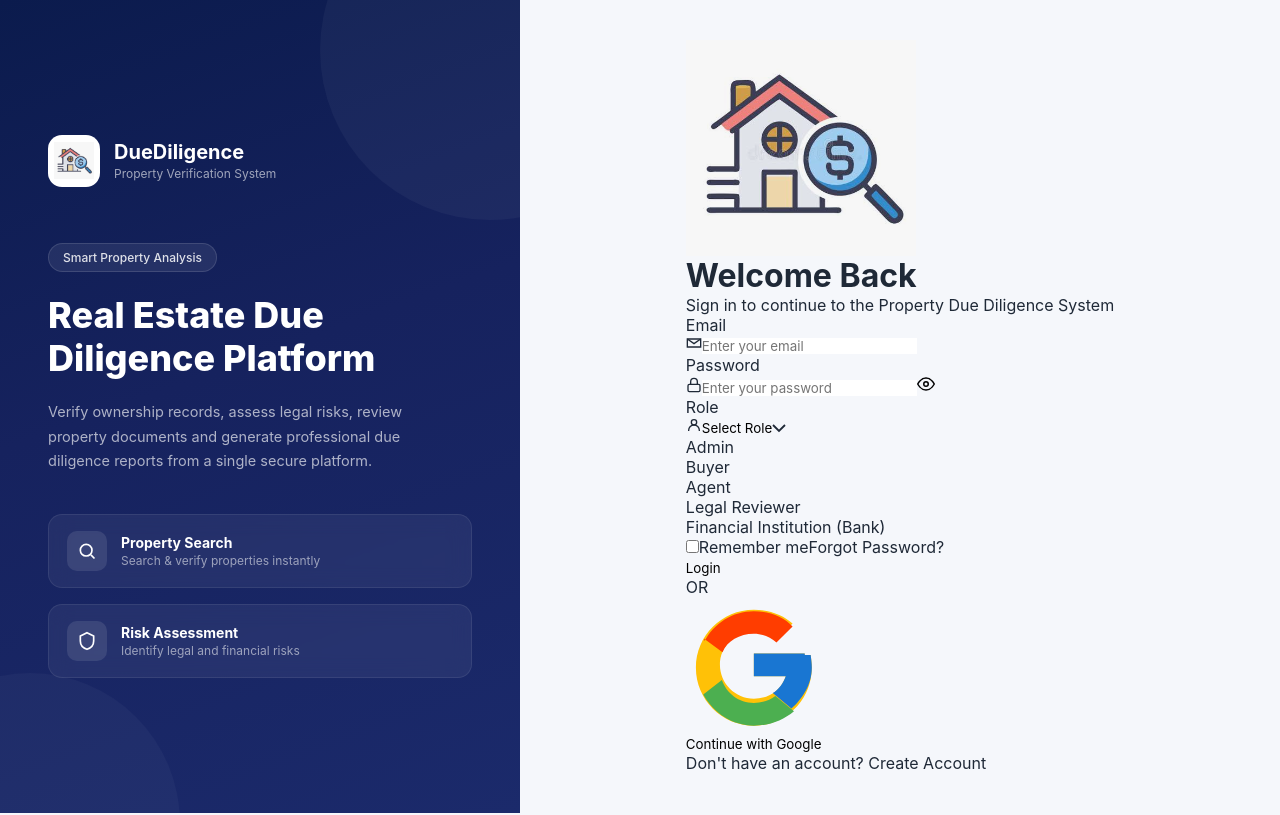
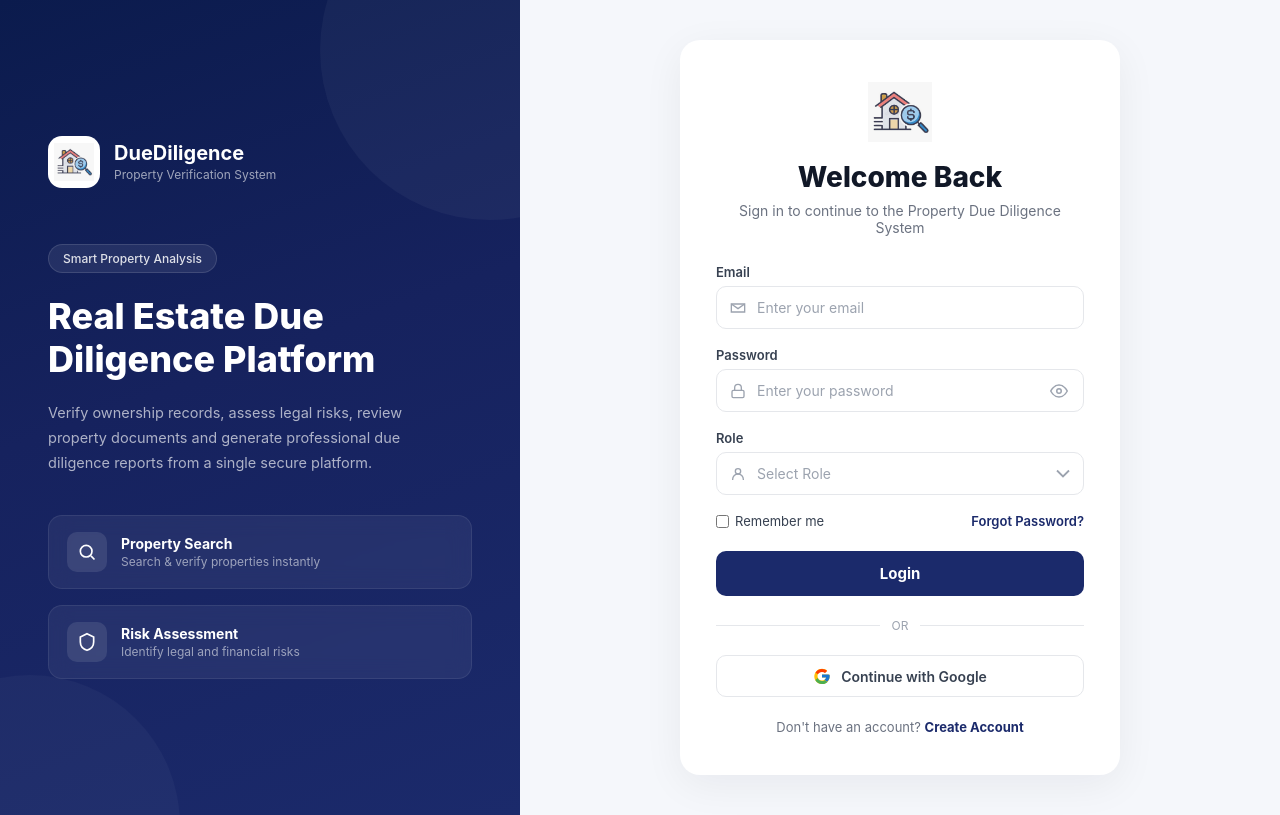
Before and after one commit to springboardmentor198/team-01, a React app in the folder frontend/: page /login in a window 1280 px wide. Built offline with nearby package versions, Linux system fonts and the light colour scheme; the HTML template or start-up script is replaced by a standard one.

Commit message:
Update Login.css

```diff
--- a/frontend/src/pages/Login/Login.css
+++ b/frontend/src/pages/Login/Login.css
@@ -1,5 +1,4 @@
 * { margin:0; padding:0; box-sizing:border-box; font-family: "Inter", sans-serif; }
-
 
 .page-wrap{
     display:flex;
@@ -7,7 +6,6 @@
     min-height:100vh;
     background:#F5F7FB;
 }
-
 
 .side-panel{
     position:relative;
@@ -161,7 +159,6 @@
     color:rgba(255,255,255,0.55);
 }
 
-
 .form-side{
     flex:1;
     display:flex;
@@ -170,3 +167,316 @@
     padding:40px 24px;
     min-width:0;
 }
+
+.auth-card{
+    width:100%;
+    max-width:440px;
+    background:#fff;
+    border-radius:20px;
+    padding:40px 36px;
+    box-shadow:0 10px 40px rgba(17,24,39,0.06);
+}
+
+.login-logo{
+    display:flex;
+    justify-content:center;
+    margin-bottom:16px;
+}
+.logo-circle{
+    width:64px;
+    height:64px;
+    display:flex;
+    align-items:center;
+    justify-content:center;
+}
+.logo-circle img{
+    width:100%;
+    height:100%;
+    object-fit:contain;
+}
+
+.auth-title{
+    font-size:28px;
+    font-weight:800;
+    text-align:center;
+    color:#111827;
+    margin-bottom:8px;
+}
+.auth-subtitle{
+    font-size:14px;
+    color:#6B7280;
+    text-align:center;
+    margin-bottom:28px;
+}
+
+.auth-error-msg{
+    background:#FEF2F2;
+    border:1px solid #FCA5A5;
+    color:#B91C1C;
+    font-size:13px;
+    padding:10px 14px;
+    border-radius:10px;
+    margin-bottom:18px;
+}
+.auth-success-msg{
+    background:#F0FDF4;
+    border:1px solid #86EFAC;
+    color:#15803D;
+    font-size:13px;
+    padding:10px 14px;
+    border-radius:10px;
+    margin-bottom:18px;
+}
+
+.auth-field{
+    margin-bottom:18px;
+    position:relative;
+}
+.auth-field label{
+    display:block;
+    font-size:13px;
+    font-weight:600;
+    color:#374151;
+    margin-bottom:6px;
+}
+
+.input-group{
+    position:relative;
+    display:flex;
+    align-items:center;
+}
+
+.input-icon{
+    position:absolute;
+    left:14px;
+    color:#9CA3AF;
+    pointer-events:none;
+}
+
+.auth-input{
+    width:100%;
+    padding:12px 14px 12px 40px;
+    border:1px solid #E5E7EB;
+    border-radius:10px;
+    font-size:14px;
+    color:#111827;
+    outline:none;
+    transition:border-color .15s ease, box-shadow .15s ease;
+    background:#fff;
+}
+.auth-input::placeholder{
+    color:#9CA3AF;
+}
+.auth-input:focus{
+    border-color:#1B2A6B;
+    box-shadow:0 0 0 3px rgba(27,42,107,0.1);
+}
+.auth-input.has-trailing-icon{
+    padding-right:40px;
+}
+
+.input-trailing-icon{
+    position:absolute;
+    right:12px;
+    background:none;
+    border:none;
+    cursor:pointer;
+    color:#9CA3AF;
+    display:flex;
+    align-items:center;
+    justify-content:center;
+    padding:4px;
+}
+.input-trailing-icon:hover{
+    color:#374151;
+}
+
+/* Custom Role select — collapsible dropdown */
+.custom-select{
+    position:relative;
+}
+
+.custom-select-trigger{
+    width:100%;
+    padding:12px 34px 12px 40px;
+    border:1px solid #E5E7EB;
+    border-radius:10px;
+    font-size:14px;
+    text-align:left;
+    background:#fff;
+    color:#9CA3AF;
+    cursor:pointer;
+    outline:none;
+    transition:border-color .15s ease, box-shadow .15s ease;
+}
+.custom-select-trigger.has-value{
+    color:#111827;
+}
+.custom-select-trigger.open,
+.custom-select-trigger:focus{
+    border-color:#1B2A6B;
+    box-shadow:0 0 0 3px rgba(27,42,107,0.1);
+}
+
+.custom-select-chevron{
+    position:absolute;
+    right:14px;
+    top:50%;
+    transform:translateY(-50%);
+    color:#9CA3AF;
+    pointer-events:none;
+    transition:transform .2s ease;
+}
+.custom-select-chevron.open{
+    transform:translateY(-50%) rotate(180deg);
+}
+
+.custom-select-options{
+    position:absolute;
+    top:calc(100% + 6px);
+    left:0;
+    right:0;
+    background:#fff;
+    border:1px solid #E5E7EB;
+    border-radius:10px;
+    box-shadow:0 10px 30px rgba(0,0,0,0.12);
+    list-style:none;
+    max-height:0;
+    overflow:hidden;
+    opacity:0;
+    z-index:30;
+    transition:max-height .2s ease, opacity .15s ease;
+}
+.custom-select-options.open{
+    max-height:260px;
+    opacity:1;
+    overflow-y:auto;
+}
+
+.custom-select-option{
+    padding:10px 16px;
+    font-size:14px;
+    cursor:pointer;
+    color:#374151;
+}
+.custom-select-option:hover{
+    background:#F3F4F6;
+}
+.custom-select-option.selected{
+    background:#EEF2FF;
+    color:#1B2A6B;
+    font-weight:600;
+}
+
+.auth-options{
+    display:flex;
+    align-items:center;
+    justify-content:space-between;
+    margin-bottom:22px;
+    font-size:13px;
+}
+
+.remember-me{
+    display:flex;
+    align-items:center;
+    gap:6px;
+    color:#374151;
+    cursor:pointer;
+}
+.remember-me input{
+    accent-color:#1B2A6B;
+    cursor:pointer;
+}
+
+.auth-link{
+    color:#1B2A6B;
+    font-weight:600;
+    text-decoration:none;
+}
+.auth-link:hover{
+    text-decoration:underline;
+}
+
+.auth-submit-btn{
+    width:100%;
+    padding:13px;
+    background:#1B2A6B;
+    color:#fff;
+    border:none;
+    border-radius:10px;
+    font-size:15px;
+    font-weight:700;
+    cursor:pointer;
+    transition:background .15s ease, transform .1s ease;
+}
+.auth-submit-btn:hover:not(:disabled){
+    background:#141F52;
+}
+.auth-submit-btn:disabled{
+    opacity:.7;
+    cursor:not-allowed;
+}
+
+.auth-divider{
+    display:flex;
+    align-items:center;
+    text-align:center;
+    margin:22px 0;
+    color:#9CA3AF;
+    font-size:12px;
+}
+.auth-divider::before,
+.auth-divider::after{
+    content:"";
+    flex:1;
+    height:1px;
+    background:#E5E7EB;
+}
+.auth-divider span{
+    padding:0 12px;
+}
+
+.google-login-wrapper{
+    margin-bottom:22px;
+}
+.google-btn{
+    width:100%;
+    display:flex;
+    align-items:center;
+    justify-content:center;
+    gap:10px;
+    padding:11px;
+    border:1px solid #E5E7EB;
+    border-radius:10px;
+    background:#fff;
+    font-size:14px;
+    font-weight:600;
+    color:#374151;
+    cursor:pointer;
+    transition:background .15s ease;
+}
+.google-btn:hover:not(:disabled){
+    background:#F9FAFB;
+}
+.google-btn:disabled{
+    opacity:.7;
+    cursor:not-allowed;
+}
+.google-btn svg{
+    width:18px;
+    height:18px;
+}
+
+.auth-footer{
+    text-align:center;
+    font-size:13px;
+    color:#6B7280;
+}
+.auth-link-bold{
+    color:#1B2A6B;
+    font-weight:700;
+    text-decoration:none;
+}
+.auth-link-bold:hover{
+    text-decoration:underline;
+}
```
